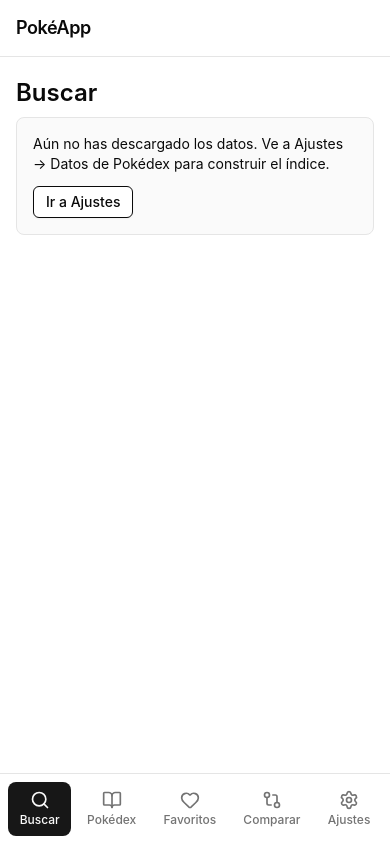
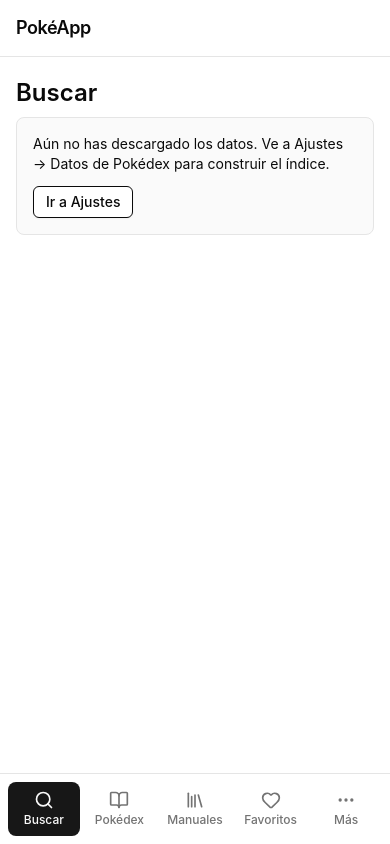
Before and after one commit to PabloM19/poke, a React (Vite) app: page /search in a window 390 px wide. Built offline with nearby package versions, Linux system fonts and the light colour scheme.

Commit message:
feat: add phase two responsive navigation

```diff
--- a/src/app/Layout.tsx
+++ b/src/app/Layout.tsx
@@ -15,7 +15,7 @@
         aria-label="Navegación inferior"
       >
         <div className="mx-auto max-w-lg px-2">
-          <AppNav />
+          <AppNav variant="mobile" />
         </div>
       </div>
     </div>
--- a/src/app/Router.tsx
+++ b/src/app/Router.tsx
@@ -6,6 +6,8 @@
 import { SettingsPage } from '../pages/SettingsPage'
 import { ComparePage } from '../pages/ComparePage'
 import { PokemonDetailPage } from '../pages/PokemonDetailPage'
+import { ManualsLandingPage } from '../pages/ManualsLandingPage'
+import { MorePage } from '../pages/MorePage'
 import { UiDemo } from '../components/ui-demo'
 
 const router = createBrowserRouter([
@@ -16,10 +18,12 @@
       { index: true, element: <Navigate to="/search" replace /> },
       { path: 'search', element: <SearchPage /> },
       { path: 'pokemon/:speciesId', element: <PokemonDetailPage /> },
+      { path: 'manuales', element: <ManualsLandingPage /> },
       { path: 'pokedex', element: <PokedexPage /> },
       { path: 'favorites', element: <FavoritesPage /> },
       { path: 'settings', element: <SettingsPage /> },
       { path: 'compare', element: <ComparePage /> },
+      { path: 'more', element: <MorePage /> },
       { path: 'demo', element: <UiDemo /> },
     ],
   },
--- a/src/components/AppHeader.tsx
+++ b/src/components/AppHeader.tsx
@@ -11,7 +11,7 @@
           PokéApp
         </h1>
         <div className="hidden md:block">
-          <AppNav />
+          <AppNav variant="desktop" />
         </div>
       </div>
     </header>
--- a/src/components/AppNav.tsx
+++ b/src/components/AppNav.tsx
@@ -1,44 +1,76 @@
-import { NavLink, useLocation } from 'react-router-dom'
-import { Search, BookOpen, Heart, GitCompare, Settings } from 'lucide-react'
+import { Link, useLocation } from 'react-router-dom'
+import {
+  BookOpen,
+  Ellipsis,
+  GitCompare,
+  Heart,
+  Library,
+  Search,
+  Settings,
+} from 'lucide-react'
 import { cn } from '@/lib/utils'
 
-const navItems = [
+const mobileItems = [
   { to: '/search', label: 'Buscar', icon: Search },
   { to: '/pokedex', label: 'Pokédex', icon: BookOpen },
+  { to: '/manuales', label: 'Manuales', icon: Library },
   { to: '/favorites', label: 'Favoritos', icon: Heart },
+  {
+    to: '/more',
+    label: 'Más',
+    icon: Ellipsis,
+    activePaths: ['/more', '/compare', '/settings'],
+  },
+] as const
+
+const desktopItems = [
+  ...mobileItems.slice(0, 4),
   { to: '/compare', label: 'Comparar', icon: GitCompare },
   { to: '/settings', label: 'Ajustes', icon: Settings },
 ] as const
 
-export function AppNav() {
+export type AppNavVariant = 'mobile' | 'desktop'
+
+function matchesSegment(pathname: string, route: string): boolean {
+  return pathname === route || pathname.startsWith(`${route}/`)
+}
+
+export function AppNav({ variant = 'mobile' }: { variant?: AppNavVariant }) {
   const location = useLocation()
+  const navItems = variant === 'mobile' ? mobileItems : desktopItems
 
   return (
     <nav
-      className="flex items-center justify-center gap-1 sm:gap-2"
-      aria-label="Navegación principal"
+      className={cn(
+        'flex items-center justify-center gap-1',
+        variant === 'desktop' && 'gap-1 lg:gap-2'
+      )}
+      aria-label={variant === 'mobile' ? 'Navegación principal móvil' : 'Navegación principal'}
     >
-      {navItems.map(({ to, label, icon: Icon }) => {
-        const isActive = location.pathname === to
+      {navItems.map((item) => {
+        const activePaths = 'activePaths' in item ? item.activePaths : [item.to]
+        const isActive = activePaths.some((route) => matchesSegment(location.pathname, route))
+        const Icon = item.icon
         return (
-          <NavLink
-            key={to}
-            to={to}
-            className={({ isActive: active }) =>
-              cn(
-                'flex min-h-[44px] min-w-[44px] flex-col items-center justify-center gap-0.5 rounded-lg px-3 py-2 text-xs font-medium transition-colors sm:min-h-10 sm:flex-row sm:gap-2 sm:rounded-md sm:px-4 sm:text-sm',
-                'touch-manipulation outline-none focus-visible:ring-2 focus-visible:ring-ring focus-visible:ring-offset-2',
-                active
-                  ? 'bg-primary text-primary-foreground'
-                  : 'text-muted-foreground hover:bg-accent hover:text-accent-foreground'
-              )
-            }
+          <Link
+            key={item.to}
+            to={item.to}
+            className={cn(
+              'flex min-h-[44px] min-w-[44px] items-center justify-center rounded-lg text-xs font-medium transition-colors',
+              'touch-manipulation outline-none focus-visible:ring-2 focus-visible:ring-ring focus-visible:ring-offset-2',
+              variant === 'mobile'
+                ? 'flex-1 flex-col gap-0.5 px-1 py-2'
+                : 'flex-row gap-1.5 px-2.5 py-2 lg:px-3',
+              isActive
+                ? 'bg-primary text-primary-foreground'
+                : 'text-muted-foreground hover:bg-accent hover:text-accent-foreground'
+            )}
             aria-current={isActive ? 'page' : undefined}
-            aria-label={label}
+            aria-label={item.label}
           >
-            <Icon className="size-5 shrink-0 sm:size-4" aria-hidden />
-            <span>{label}</span>
-          </NavLink>
+            <Icon className={cn('shrink-0', variant === 'mobile' ? 'size-5' : 'size-4')} aria-hidden />
+            <span>{item.label}</span>
+          </Link>
         )
       })}
     </nav>
--- /dev/null
+++ b/src/pages/ManualsLandingPage.tsx
@@ -0,0 +1,16 @@
+import { Library } from 'lucide-react'
+
+export function ManualsLandingPage() {
+  return (
+    <div className="mx-auto max-w-2xl">
+      <div className="mb-5 flex size-12 items-center justify-center rounded-xl bg-secondary">
+        <Library className="size-6" aria-hidden />
+      </div>
+      <h1 className="mb-2 text-2xl font-semibold text-foreground">Manuales</h1>
+      <p className="text-muted-foreground">
+        Aprende los conceptos generales y elige después tu recorrido: Entrenador
+        Pokémon o Mundo Misterioso.
+      </p>
+    </div>
+  )
+}
--- /dev/null
+++ b/src/pages/MorePage.tsx
@@ -0,0 +1,47 @@
+import { Link } from 'react-router-dom'
+import { ChevronRight, GitCompare, Settings } from 'lucide-react'
+import { Card, CardContent, CardDescription, CardHeader, CardTitle } from '@/components/ui/card'
+
+const entries = [
+  {
+    to: '/compare',
+    title: 'Comparar Pokémon',
+    description: 'Pon sus estadísticas y tipos frente a frente.',
+    icon: GitCompare,
+  },
+  {
+    to: '/settings',
+    title: 'Ajustes',
+    description: 'Tema, vista, datos locales y diagnóstico.',
+    icon: Settings,
+  },
+] as const
+
+export function MorePage() {
+  return (
+    <>
+      <h1 className="mb-2 text-2xl font-semibold text-foreground">Más</h1>
+      <p className="mb-6 text-muted-foreground">
+        Herramientas y opciones que no necesitas tener siempre a la vista.
+      </p>
+      <div className="grid gap-4 sm:grid-cols-2">
+        {entries.map(({ to, title, description, icon: Icon }) => (
+          <Link key={to} to={to} className="rounded-xl outline-none focus-visible:ring-2 focus-visible:ring-ring focus-visible:ring-offset-2">
+            <Card className="h-full transition-colors hover:bg-accent/50">
+              <CardHeader className="pb-3">
+                <div className="flex items-center justify-between gap-3">
+                  <Icon className="size-5 text-muted-foreground" aria-hidden />
+                  <ChevronRight className="size-5 text-muted-foreground" aria-hidden />
+                </div>
+              </CardHeader>
+              <CardContent>
+                <CardTitle className="mb-1 text-base">{title}</CardTitle>
+                <CardDescription>{description}</CardDescription>
+              </CardContent>
+            </Card>
+          </Link>
+        ))}
+      </div>
+    </>
+  )
+}
--- a/src/test/setup.ts
+++ b/src/test/setup.ts
@@ -1,5 +1,10 @@
 import '@testing-library/jest-dom/vitest'
-import { beforeEach } from 'vitest'
+import { cleanup } from '@testing-library/react'
+import { afterEach, beforeEach } from 'vitest'
+
+afterEach(() => {
+  cleanup()
+})
 
 beforeEach(() => {
   localStorage.clear()
```
Also changed, not shown: 1 other file (tests, documents, lock files or other folders).
